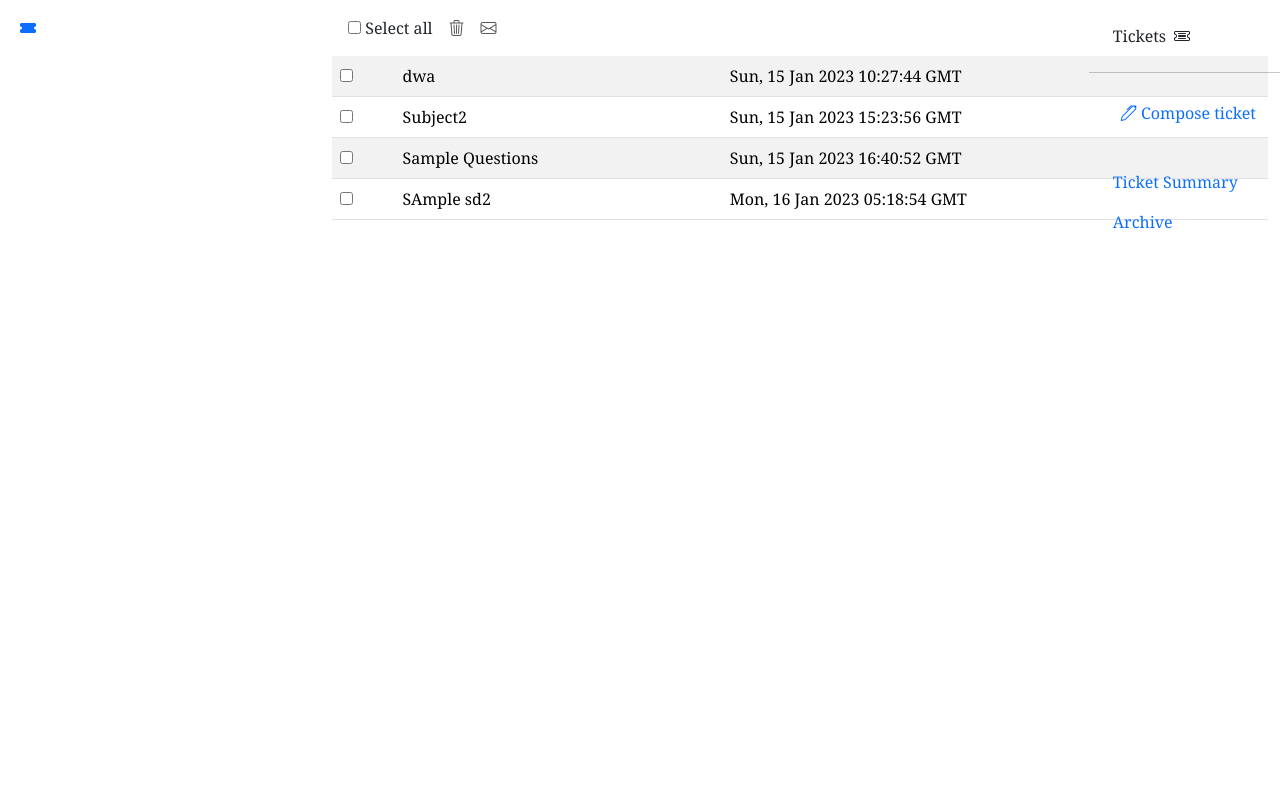
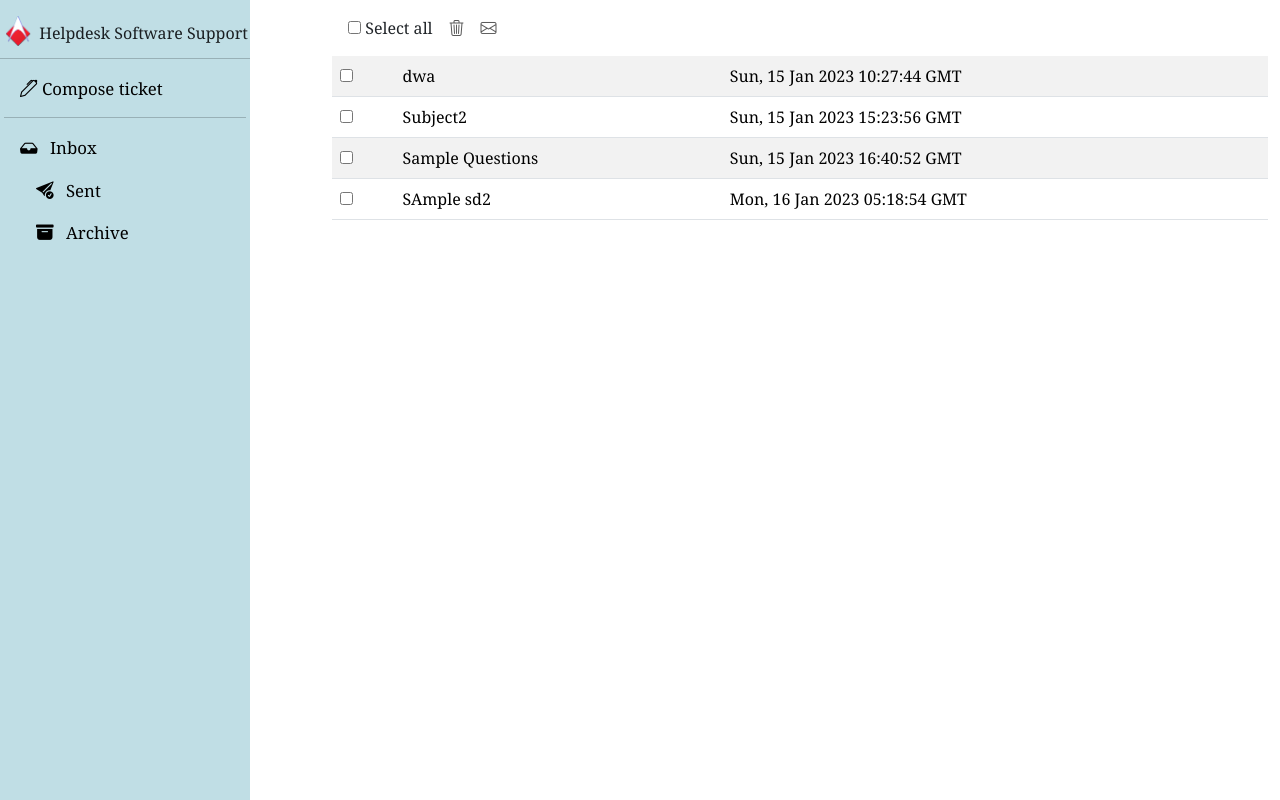
Before and after one commit to NinoDerekGH/Ticket-System, a Flask app: page / in a window 1280 px wide. Run offline with Flask 2, Linux system fonts and the light colour scheme; data comes from the database, SQL or seed files in the repository.

Commit message:
fixed & placed new sidebar
9pm from forms/user/user.html

```diff
--- a/static/css/style.css
+++ b/static/css/style.css
@@ -26,13 +26,13 @@
     font-size: 1rem;
 }
 
-.sidebar_panel a {
+.sidebar_panel .items {
     text-decoration: none;
     color: #000000;
     font-size: 1.05rem;
 }
 
-.sidebar_panel a:hover {
+.sidebar_panel .items:hover {
     color: #ffffff;
     background-color: #07575b;
 }
--- a/templates/forms/user/user.html
+++ b/templates/forms/user/user.html
@@ -1,50 +1,51 @@
 {% extends "forms/user/index.html" %}
 
+{% block title %}User Dashboard{% endblock %}
 
 {% block side_panel %}
-<!-- side_panel -->
-<div class="ticket_panel position-fixed end-0">
-    <span class="row m-4">
-        Tickets
-        <i class="bi bi-ticket-detailed col ps-2"></i>
-    </span>
+<!-- Sidebar -->
+<div class="sidebar_panel position-absolute start-0">
+    <!-- Header -->
+    <a href="#" class="d-flex align-items-center justify-content-center text-decoration-none link-dark">
+        <img src="{{ url_for('static', filename='images/aclc.png') }}" alt="ACLC Icon" class="logo ms-1 mt-3 me-2 mb-1">
+        <span class="mt-3">Helpdesk Software Support</span>
+    </a>
 
-    <hr>
+    <hr class="my-2">
 
-    <ul class="nav nav-pills nav-flush flex-column m-2">
+    <ul class="nav nav-pills flex-column justify-content-center mx-1">
         <li class="nav-item">
-            <a href="#" class="nav-link py-1 my-2 ps-4" data-bs-toggle="modal" data-bs-target="#composeModal">
+            <a href="#" class="nav-link items" data-bs-toggle="modal" data-bs-target="#composeModal">
                 <i class="bi bi-pen"></i>
                 Compose ticket</a>
         </li>
 
-        <hr class="item_separate mt-2 mx-auto text-center">
+        <hr class="my-2">
 
-        <!-- <li class="nav-item">
-            <a href="#" class="nav-link py-1 my-1">Unassigned</a>
+        <li class="nav-item">
+            <a href="#" class="nav-link items" aria-current="inbox">
+                <i class="bi bi-inbox-fill me-2"></i>
+                Inbox
+            </a>
+        </li>
+
+        <ul class="nav nav-pills list-group-item ms-3">
+            <li class="nav-item">
+                <a href="#" class="nav-link items" aria-current="sent">
+                    <i class="bi bi-send-check-fill me-2"></i>
+                    Sent
+                </a>
             </li>
 
             <li class="nav-item">
-            <a href="#" class="nav-link py-1 my-1">Pending</a>
+                <a href="#" class="nav-link items" aria-current="archive">
+                    <i class="bi bi-archive-fill me-2"></i>
+                    Archive
+                </a>
             </li>
-
-        <li class="nav-item">
-            <a href="#" class="nav-link py-1 my-1">On Hold</a>
-        </li>
-
-        <hr class="item_separate mt-2 mx-auto text-center"> -->
-
-        <li class="nav-item">
-            <a href="#" class="nav-link py-1 my-1">Ticket Summary</a>
-        </li>
-
-        <li class="nav-item">
-            <a href="#" class="nav-link py-1 my-1">Archive</a>
-        </li>
-
+        </ul>
     </ul>
 </div>
-<!-- /side_panel -->
 {% endblock %}
 
 {% block content %}
@@ -83,7 +84,7 @@
 <div class="modal" id="composeModal" tabindex="-1" aria-labelledby="exampleModalLabel" aria-hidden="true">
     <div class="modal-dialog modal-dialog-centered">
         <div class="modal-content">
-            <div class="modal-header py-0">
+            <div class="modal-header my-2">
                 <h1 class="modal-title fs-5" id="exampleModalLabel">Compose New Ticket</h1>
                 <button type="button" class="btn-close" data-bs-dismiss="modal" aria-label="Close"></button>
             </div>
@@ -98,7 +99,8 @@
                     <div class="row my-1 border-bottom">
                         <label for="subject" class="col-sm-2 fs-6">Subject</label>
                         <div class="col-sm-10 ">
-                            <input type="text" name="" id="subject" class="form-control form-control-sm border-0" required>
+                            <input type="text" name="" id="subject" class="form-control form-control-sm border-0"
+                                required>
                         </div>
                     </div>
                     <div class="row border-bottom py-3">
@@ -119,9 +121,9 @@
 
 {% endblock %}
 
-{% block  jsfunction %}
+{% block jsfunction %}
 <script>
-    $(document).ready(function(){
+    $(document).ready(function () {
         // Set the number of rows per page
         var rowsPerPage = 2;
 
@@ -140,7 +142,7 @@
         }
 
         // Add a click event to the pagination buttons
-    $(".page-btn").on("click", function() {
+        $(".page-btn").on("click", function () {
             // Get the current page number
             var currentPage = $(this).text();
 
@@ -156,10 +158,10 @@
     });
 </script>
 <script>
-    $(document).ready(function() {
+    $(document).ready(function () {
 
-        $.get('http://' + document.domain + ':' + location.port + '/user/getdata',function(data,status){
-           for( var key in data){
+        $.get('http://' + document.domain + ':' + location.port + '/user/getdata', function (data, status) {
+            for (var key in data) {
                 const element = data[key];
                 $('table#tickets >tbody ').append(`
                 <tr>
@@ -172,8 +174,8 @@
         });
 
 
-        $('#send').click(function() {
-            if ($('#subject').val().length != 0 || $('#content').val().length != 0){
+        $('#send').click(function () {
+            if ($('#subject').val().length != 0 || $('#content').val().length != 0) {
                 // var file = $('#file-input')[0].files[0];
                 // var formData = new FormData();
                 // formData.append('file', file);
@@ -196,12 +198,12 @@
                 $.post('http://' + document.domain + ':' + location.port + '/user', {
                     'subject': $('#subject').val(),
                     'content': $('#content').val(),
-            },function(data, status) {
+                }, function (data, status) {
                     console.log(data);
                     location.reload();
                 });
             }
-            else{
+            else {
                 $('#warn-mail').html('To create a new ticket. Please include subject and its content.');
             }
 
--- a/templates/index.html
+++ b/templates/index.html
@@ -45,8 +45,8 @@
 
 <body>
     <div class="container-fluid">
+        <!-- User Dashboard -->
         {% block sidebar %}{% endblock %}
-        {% block side_panel %}{% endblock %}
 
         <!-- Login Form & Register Form -->
         {% block content %}{% endblock %}
```
Also changed, not shown: templates/admin.html (+8 -28 lines), templates/tickets-panel-admin.html (deleted, +0 -19 lines), templates/tickets-header.html (renamed from templates/tickets-admin.html). Lines whose indentation alone changed are shown as unchanged.
